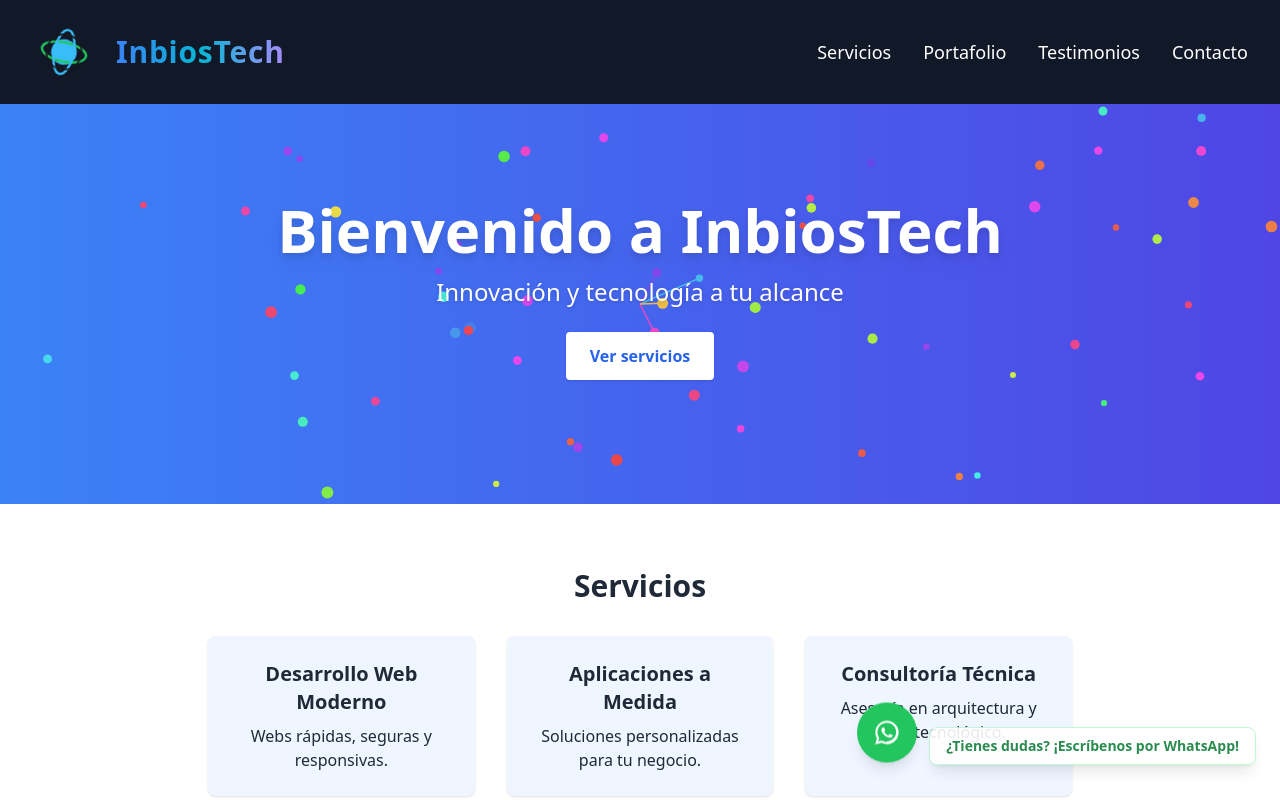
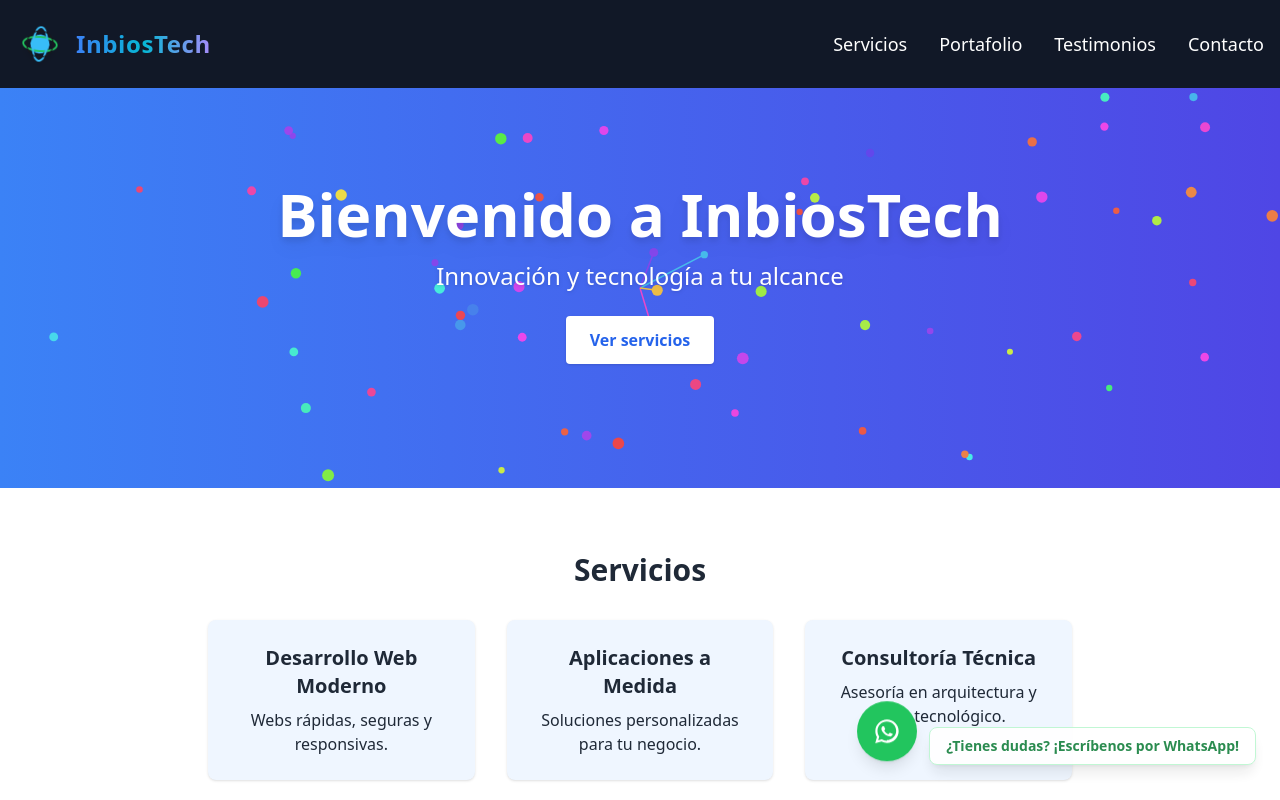
Before and after one commit to InbiosTech/cartera-next, a Next.js app: page / in a window 1280 px wide. Shown: the top 800 px of the page. Built offline with nearby package versions, Linux system fonts and the light colour scheme.

Commit message:
Avanzando con la pagina corrigiendo errores

```diff
--- a/components/Navbar.tsx
+++ b/components/Navbar.tsx
@@ -3,14 +3,14 @@ import React, { useState } from "react";
 export default function Navbar() {
   const [open, setOpen] = useState(false);
   return (
-    <nav className="bg-gray-900 text-white dark:bg-gray-950 dark:text-gray-100 px-8 py-5 flex items-center justify-between shadow-lg">
-      <div className="flex items-center gap-5">
+    <nav className="bg-gray-900 text-white dark:bg-gray-950 dark:text-gray-100 px-4 py-5 flex items-center justify-between shadow-lg w-full overflow-x-hidden">
+      <div className="flex items-center gap-3 min-w-0">
         <img
           src="/inbiostech-logo.svg"
           alt="InbiosTech Logo"
-          className="w-16 h-16 drop-shadow-lg animate-spin-slow"
+          className="w-12 h-12 drop-shadow-lg animate-spin-slow flex-shrink-0"
         />
-        <h2 className="text-3xl font-extrabold tracking-wide text-gradient bg-gradient-to-r from-blue-400 via-cyan-400 to-purple-500 bg-clip-text text-transparent">
+        <h2 className="text-2xl font-extrabold tracking-wide text-gradient bg-gradient-to-r from-blue-400 via-cyan-400 to-purple-500 bg-clip-text text-transparent truncate">
           InbiosTech
         </h2>
       </div>
@@ -18,6 +18,7 @@ export default function Navbar() {
         className="md:hidden block text-white focus:outline-none ml-auto"
         onClick={() => setOpen(!open)}
         aria-label="Abrir menú"
+        style={{ marginLeft: 'auto' }}
       >
         <svg width="40" height="40" fill="none" viewBox="0 0 24 24">
           <rect y="6" width="24" height="2" rx="1" fill="currentColor" />
@@ -105,16 +106,24 @@ export default function Navbar() {
           nav {
             flex-direction: row;
             justify-content: flex-start;
+            width: 100vw;
+            overflow-x: hidden;
           }
-          .flex.items-center.gap-5 {
-            gap: 1rem;
+          .flex.items-center.gap-3 {
+            gap: 0.75rem;
+            min-width: 0;
           }
           img {
             width: 2.5rem;
             height: 2.5rem;
+            flex-shrink: 0;
           }
           h2 {
-            font-size: 1.5rem;
+            font-size: 1.25rem;
+            white-space: nowrap;
+            overflow: hidden;
+            text-overflow: ellipsis;
+            min-width: 0;
           }
           button.md\:hidden {
             margin-left: auto;
```
